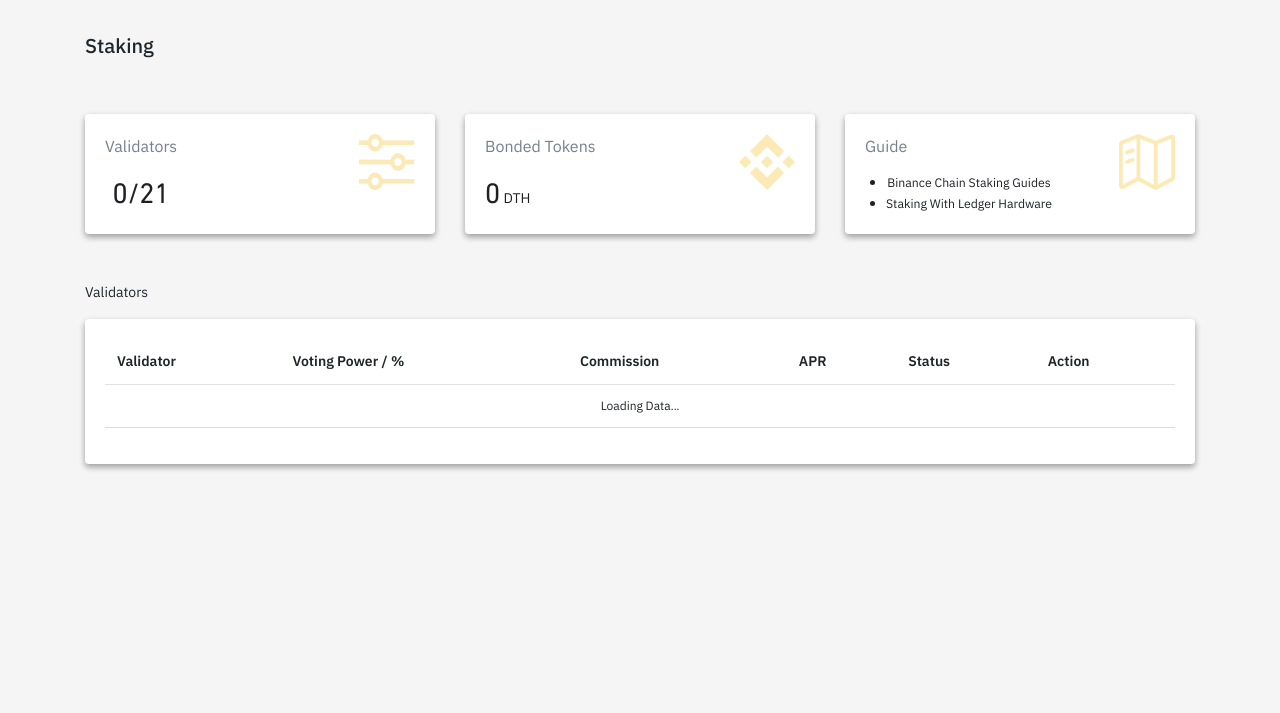
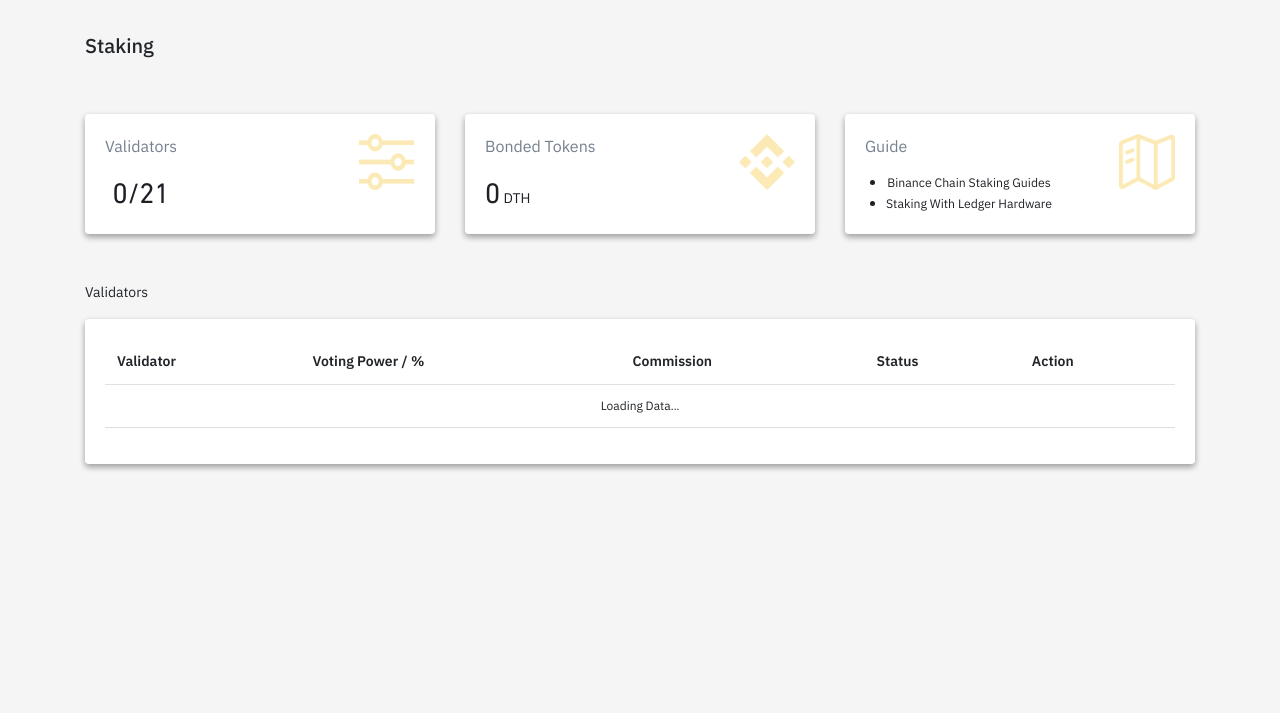
Before and after one commit to Dithereum/staking, a plain HTML site: page index.html in a window 1280 px wide. Shown: the part 87-800 px from the top of the page. Drawn offline with Linux system fonts and the light colour scheme; a script that the page names is missing.

Commit message:
Update index.html

```diff
--- a/index.html
+++ b/index.html
@@ -124,7 +124,7 @@
                           <th scope="col">Validator</th>
                           <th scope="col">Voting Power / %</th>
                           <th scope="col">Commission</th>
-                          <th scope="col">APR</th>
+<!--                           <th scope="col">APR</th> -->
                           <th scope="col">Status</th>
                           <th scope="col">Action</th>
                         </tr>
```
